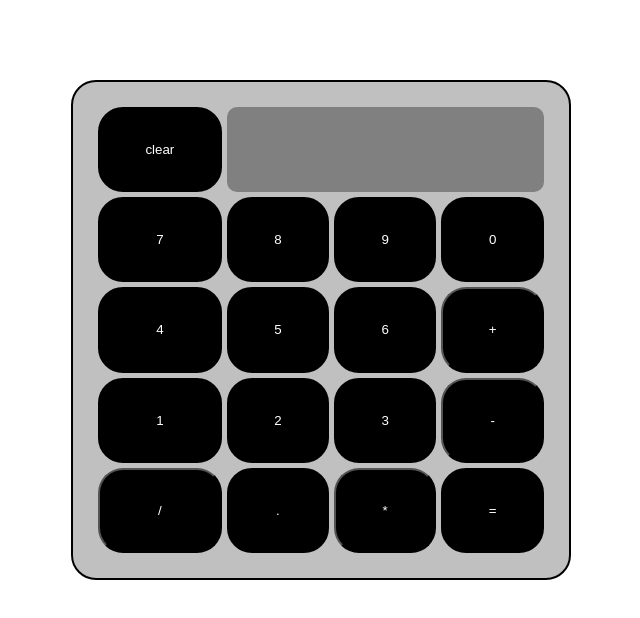
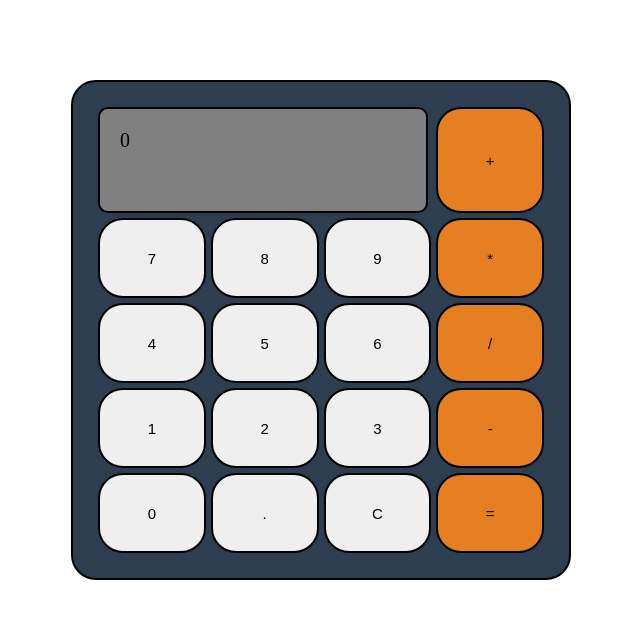
Before and after one commit to JAlmeida1991/JS-Calculator, a plain HTML site: page index.html in a window 1280 px wide. Shown: the whole page, without its empty margins (319-959 px from the left). Drawn offline with Linux system fonts and the light colour scheme.

Commit message:
improved style

```diff
--- a/app2.js
+++ b/app2.js
@@ -20,25 +20,31 @@ num.forEach(num => {
         if (arr.length === 1 && arr[0] === sum) {
             arr = [0];
             properNumber(key);
+            screen.textContent = currentNum.num;
         } else {
             properNumber(key);
+            screen.textContent = currentNum.num;
         }
     })
 });
 
 add.addEventListener("click", function (e) {
     opperator("+");
+    screen.textContent = "+";
 });
 
 subtract.addEventListener("click", function (e) {
     opperator("-");
+    screen.textContent = "-";
 });
 
 divide.addEventListener("click", function (e) {
     opperator("/");
+    screen.textContent = "/";
 });
 multiply.addEventListener("click", function (e) {
     opperator("*");
+    screen.textContent = "*";
 });
 
 answer.addEventListener("click", function () {
@@ -47,6 +53,7 @@ answer.addEventListener("click", function () {
     sum = (eval(arr.join("")));
     arr = [sum];
     console.log(sum);
+    screen.textContent = sum;
     currentNum.num = "";
 })
 
@@ -73,8 +80,6 @@ function properNumber(key) {
 }
 
 function opperator(opperator) {
-
-
     if (checkPreviousOpperator() && !currentNum.num) {
         arr.pop();
         arr.push(opperator);
@@ -102,6 +107,6 @@ function opperator(opperator) {
 
 function divideByZero() {
     if (arr.join("").indexOf("/0") > -1) {
-        return console.log("You can't divide by zero!");
+        console.log("You can't divide by zero!");
     }
 }
--- a/index.html
+++ b/index.html
@@ -23,13 +23,13 @@
         <button class="num zero">0</button>
         <button class="num dot">.</button>
         <!-- Took out class of num + opperation and just made it an ID -->
-        <button id="add">+</button>
-        <button id="subtract">-</button>
-        <button id="divide">/</button>
-        <button id="multiply">*</button>
-        <button id="answer">=</button>
-        <button id="clear">clear</button>
-        <div id="screen"></div>
+        <button id="add" class="operator">+</button>
+        <button id="subtract" class="operator">-</button>
+        <button id="divide" class="operator">/</button>
+        <button id="multiply" class="operator">*</button>
+        <button id="answer" class="operator">=</button>
+        <button id="clear">C</button>
+        <div id="screen">0</div>
     </div>
     <script src="app2.js"></script>
 </body>
--- a/style.css
+++ b/style.css
@@ -1,51 +1,66 @@
 * {
     box-sizing: border-box;
+    margin: 0;
+    padding: 0;
 }
+
+html {
+    font-size: 62.5%;
+}
+
 
 .num {
     border: 2.5px solid black;
-    display: inline-block;
     /* width: auto; */
 }
 
 #clear {
     border: 2.5px solid black;
-    display: inline-block;
     /* width: auto; */
     grid-area: clear;
 }
 
 #answer {
-    border: 2.5px solid black;
-    display: inline-block;
     /* width: auto; */
     grid-area: answer;
+
 }
 
 #screen {
     /* width: 90.5vw;
     height: 10vh; */
-    width: auto;
+    max-width: 33rem;
+    overflow: hidden;
     background-color: gray;
     grid-area: screen;
     border-radius: 10px;
+    border: 2.5px solid black;
+    font-size: 2rem;
+    padding-top: 2rem;
+    padding-left: 2rem;
 }
 
 .calulator {
     border: black solid 2.5px;
-    height: 500px;
-    width: 500px;
+    height: 50rem;
+    width: 50rem;
     margin: 10vh auto;
     padding: 25px;
     border-radius: 25px;
-    background-color: silver;
+    background-color:#2c3e50;
     display: grid;
-    grid-template-rows: auto auto auto auto auto;
-    grid-template-columns: auto auto auto auto;
     grid-gap: 5px 5px;
-    grid-template-areas: "clear screen screen screen" "seven eight nine multiply" "four five six divide" "one two three subtract" "zero dot add answer";
+    grid-template-areas:
+    "screen screen screen add"
+    "seven eight nine multiply"
+    "four five six divide"
+    "one two three subtract"
+    "zero dot clear answer";
 }
 
+.zero {
+    grid-area: zero;
+}
 .one {
     grid-area: one;
 }
@@ -86,30 +101,44 @@
     grid-area: dot;
 }
 
-.add {
+#add {
     grid-area: add;
 }
 
-.subtract {
+#subtract {
     grid-area: subtract;
 }
 
-.divide {
+#divide {
     grid-area: divide;
 }
 
-.multiply {
+#multiply {
     grid-area: multiply;
 }
 
-button:hover,
-button:active {
-    color: black;
-    background: white;
+.num:hover,
+.num:active {
+    color: white;
+    background: #333;
+}
+
+.operator:hover,
+.operator:active {
+    color: #333;
+    background:#f39c12;
 }
 
 button {
-    background-color: black;
-    color: white;
+    color: #000;
     border-radius: 25px;
+    cursor: pointer;
+    font-size: 1.5rem;
+    /* NEEDED IN ORDER TO PREVENT BUTTONS FROM EXPANDING IF NUMBER IS TOO LARGE */
+    min-width: 10.75rem;
 }
+
+.operator {
+    background-color: #e67e22;
+    border: 2.5px solid black;
+}
```
